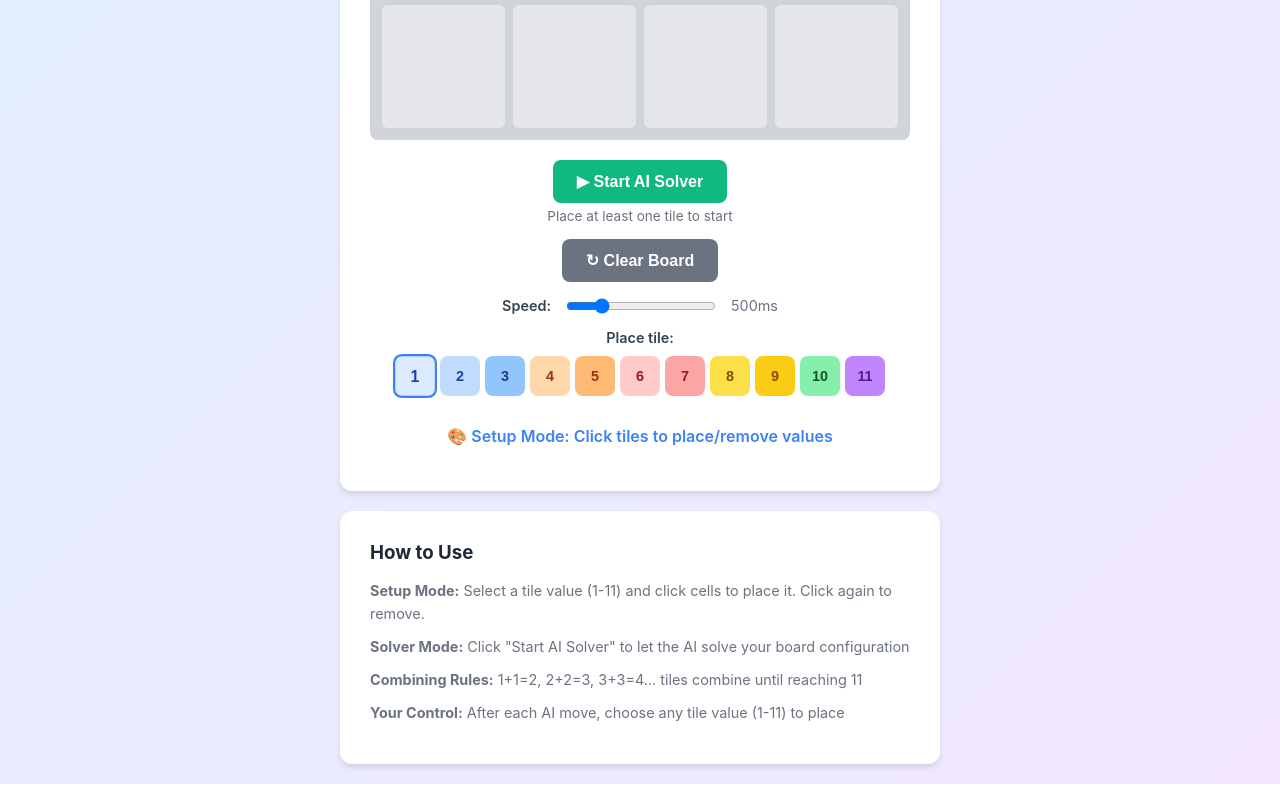
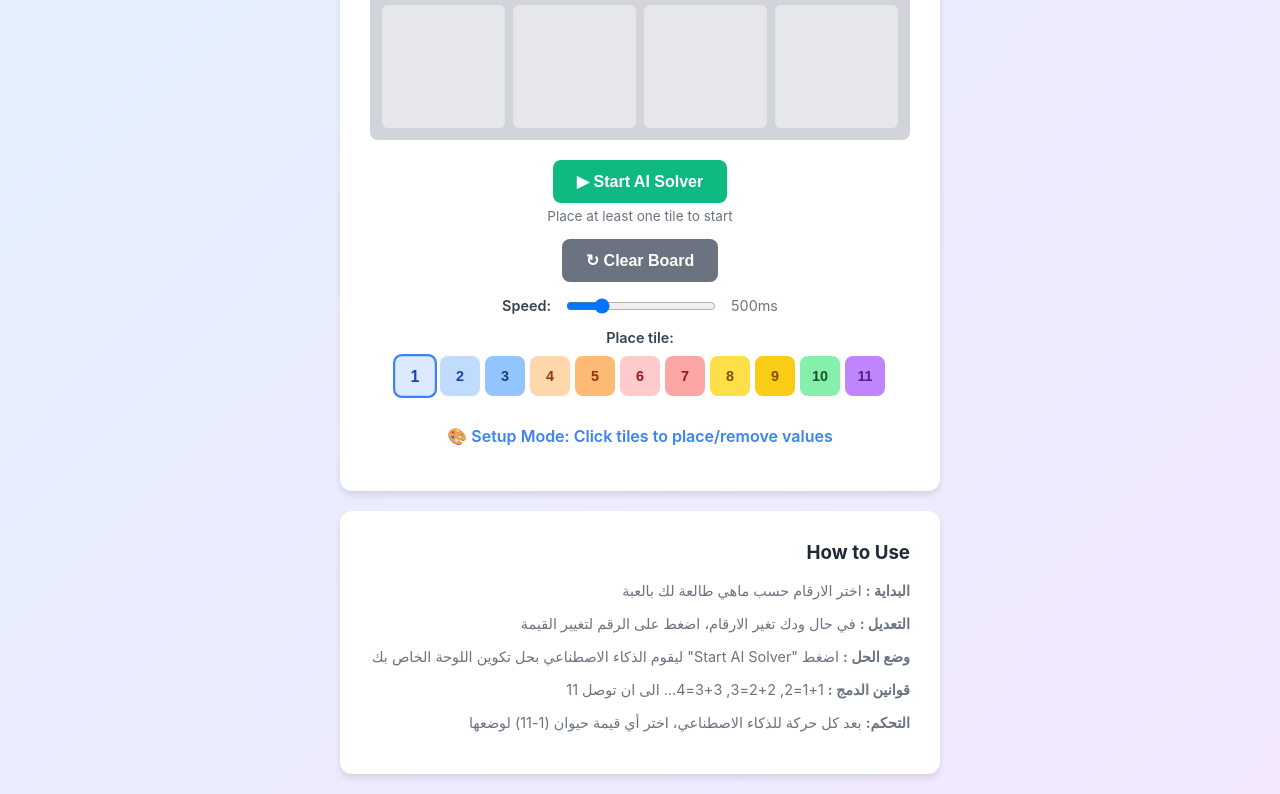
Before and after one commit to sloomy21/2048-solver, a plain HTML site: page index.html in a window 1280 px wide. Shown: the part 603-1397 px from the top of the page. Drawn offline with Linux system fonts and the light colour scheme.

Commit message:
massage by arabic

```diff
--- a/index.html
+++ b/index.html
@@ -80,7 +80,7 @@ button:disabled{opacity:.5;cursor:not-allowed}
 <div class="container">
   <div class="header">
     <h1>AI Solver</h1>
-    <p>Set up any board configuration and watch the AI solve it!</p>
+    <p>تحت وصف البرنامج</p>
   </div>
 
   <div class="game-container">
@@ -136,12 +136,13 @@ button:disabled{opacity:.5;cursor:not-allowed}
     </div>
   </div>
 
-  <div class="info-box">
+  <div class="info-box" dir="rtl">
     <h3>How to Use</h3>
-    <p><strong>Setup Mode:</strong> Select a tile value (1-11) and click cells to place it. Click again to remove.</p>
-    <p><strong>Solver Mode:</strong> Click "Start AI Solver" to let the AI solve your board configuration</p>
-    <p><strong>Combining Rules:</strong> 1+1=2, 2+2=3, 3+3=4... tiles combine until reaching 11</p>
-    <p><strong>Your Control:</strong> After each AI move, choose any tile value (1-11) to place</p>
+    <p><strong>البداية :</strong> اختر الارقام حسب ماهي طالعة لك بالعبة </p>
+    <p><strong>التعديل :</strong> في حال ودك تغير الارقام، اضغط على الرقم لتغيير القيمة</p>
+    <p><strong>وضع الحل :</strong> اضغط "Start AI Solver" ليقوم الذكاء الاصطناعي بحل تكوين اللوحة الخاص بك</p>
+    <p><strong>قوانين الدمج :</strong> 1+1=2, 2+2=3, 3+3=4... الى ان توصل 11</p>
+    <p><strong>التحكم:</strong> بعد كل حركة للذكاء الاصطناعي، اختر أي قيمة حيوان (1-11) لوضعها</p>
   </div>
 </div>
 
```
